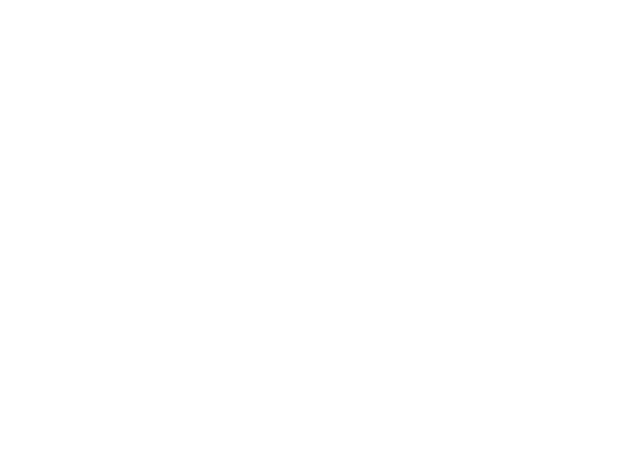
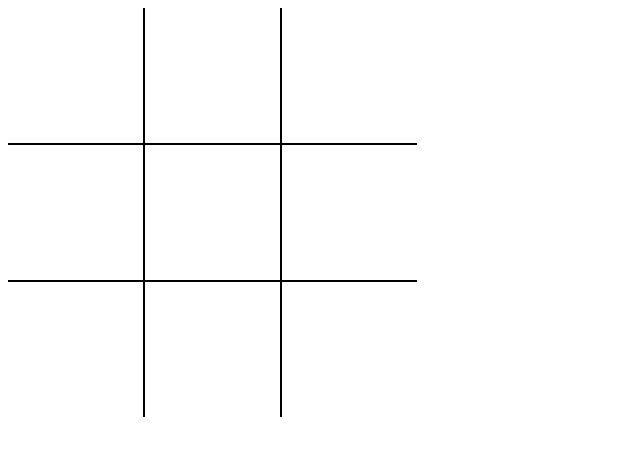
Before and after one commit to sekibeli/tictactoe, a plain HTML site: page index.html in a window 1280 px wide. Shown: the whole page, without its empty margins (0-640 px from the left). Drawn offline with Linux system fonts and the light colour scheme.

Commit message:
table css

```diff
--- a/index.html
+++ b/index.html
@@ -8,6 +8,23 @@
     <title>Tic Tac Toe</title>
 </head>
 <body>
+<table>
+  <tr>
+    <td></td>
+    <td></td>
+    <td></td>
+  </tr>
+  <tr>
+    <td></td>
+    <td></td>
+    <td></td>
+  </tr>
+  <tr>
+    <td></td>
+    <td></td>
+    <td></td>
+  </tr>
+</table>
 
 </body>
 </html>
--- a/style.css
+++ b/style.css
@@ -0,0 +1,29 @@
+table {
+    border-collapse: collapse;
+}
+tr {
+    width: 399px;
+
+}
+
+td {
+    width: 133px;
+    height: 133px;
+    border: 2px solid black;
+}
+
+tr:first-child td {
+    border-top: 0;
+}
+
+tr td:first-child {
+    border-left: 0;
+}
+
+tr:last-child td {
+    border-bottom: 0;
+}
+
+tr td:last-child {
+    border-right: 0;
+}
```
